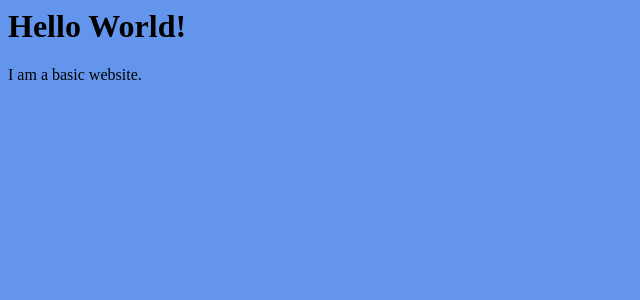
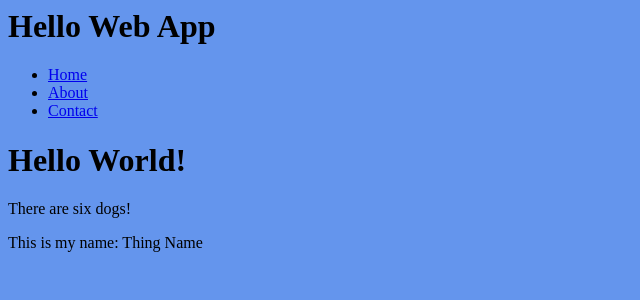
Before and after one commit to Marouane-Blej/hello-web-app, a Django app: page / in a window 1280 px wide. Shown: the top 300 px of the page, without its empty margins (0-640 px from the left). Run offline with Django 3.2, Linux system fonts and the light colour scheme.

Commit message:
Still in progress...

```diff
--- /dev/null
+++ b/collection/templates/base.html
@@ -0,0 +1,33 @@
+{% load staticfiles %}
+
+<html>
+    <head>
+        <title>
+            {% block title %}
+                My Hello Web App Project
+            {% endblock title %}
+        </title>
+        <link rel="stylesheet" href="{% static 'css/style.css' %}" />
+        {% block header %}{% endblock header %}
+    </head>
+    <body>
+        <header>
+            <h1>Hello Web App</h1>
+            <nav>
+                <ul>
+                    <li>
+                        <a href="{% url 'home' %}">Home</a>
+                    </li>
+                    <li>
+                        <a href="{% url 'about' %}">About</a>
+                    </li>
+                    <li>
+                        <a href="{% url 'contact' %}">Contact</a>
+                    </li>
+                </ul>
+            </nav>
+        </header>
+        {% block content %}{% endblock content %}
+        {% block footer %}{% endblock footer %}
+    </body>
+</html>
--- a/collection/templates/index.html
+++ b/collection/templates/index.html
@@ -1,12 +1,12 @@
-{% load staticfiles %}
+{% extends 'base.html' %}
+{% load humanize %}
 
-<html>
-    <head>
-        <title>My Hello Web App Project</title>
-        <link rel="stylesheet" href="{% static 'css/style.css' %}" />
-    </head>
-    <body>
-        <h1>Hello World!</h1>
-        <p>I am a basic website.</p>
-    </body>
-</html>
+{% block title %}
+    Homepage - {{ block.super }}
+{% endblock title %}
+
+{% block content %}
+    <h1>Hello World!</h1>
+    <p>There are {{ number|apnumber }} dogs!</p>
+    <p>This is my name: {{ thing|title }}</p>
+{% endblock content %}
--- a/collection/views.py
+++ b/collection/views.py
@@ -1,6 +1,12 @@
 from django.shortcuts import render
 
-# Create your views here.
 def index(request):
-    # this is your new view
-    return render(request, 'index.html')
+    number = 6
+    # don't forget the quotes because it's a string,
+    # not an integer
+    thing = "Thing name"
+    return render(request, 'index.html', {
+        'number': number,
+        # don't forget to pass it in, and the last comma
+        'thing': thing,
+    })
--- a/hellowebapp/settings.py
+++ b/hellowebapp/settings.py
@@ -31,7 +31,8 @@ ALLOWED_HOSTS = []
 # Application definition
 
 INSTALLED_APPS = [
-	'collection', #app should be added here
+    'collection',#app should be added here
+    'django.contrib.humanize',
     'django.contrib.admin',
     'django.contrib.auth',
     'django.contrib.contenttypes',
--- a/hellowebapp/urls.py
+++ b/hellowebapp/urls.py
@@ -1,24 +1,17 @@
-"""hellowebapp URL Configuration
-
-The `urlpatterns` list routes URLs to views. For more information please see:
-    https://docs.djangoproject.com/en/1.9/topics/http/urls/
-Examples:
-Function views
-    1. Add an import:  from my_app import views
-    2. Add a URL to urlpatterns:  url(r'^$', views.home, name='home')
-Class-based views
-    1. Add an import:  from other_app.views import Home
-    2. Add a URL to urlpatterns:  url(r'^$', Home.as_view(), name='home')
-Including another URLconf
-    1. Import the include() function: from django.conf.urls import url, include
-    2. Add a URL to urlpatterns:  url(r'^blog/', include('blog.urls'))
-"""
 from django.conf.urls import url
 from django.contrib import admin
-
+from django.views.generic import TemplateView
 from collection import views
 
 urlpatterns = [
     url(r'^$', views.index, name='home'),
+    # The new URL entries we're adding:
+    url(r'^about/$',
+        TemplateView.as_view(template_name='about.html'),
+        name='about'),
+    url(r'^contact/$',
+        TemplateView.as_view(template_name='contact.html'),
+        name='contact'),
+
     url(r'^admin/', admin.site.urls),
 ]
```
Also changed, not shown: collection/templates/about.html (added, +10 -0 lines), collection/templates/contact.html (added, +10 -0 lines).
